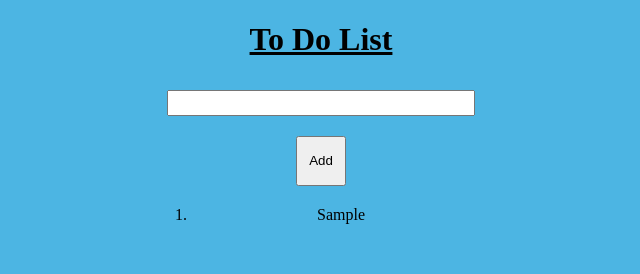
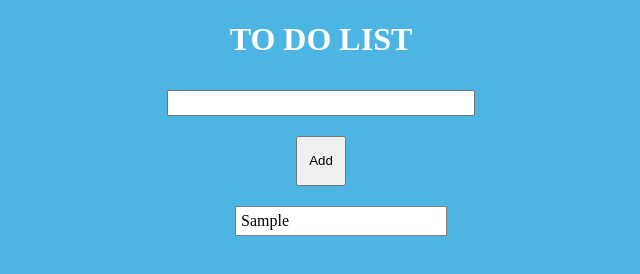
Before and after one commit to jdesbois/ToDoJS, a plain HTML site: page index.html in a window 1280 px wide. Both pictures are taken after typing "Sample" into the empty fields and a click on the button "Add". Shown: the whole page, without its empty margins (319-959 px from the left). Drawn offline with Linux system fonts and the light colour scheme.

Commit message:
added transition - colors

```diff
--- a/index.html
+++ b/index.html
@@ -13,9 +13,9 @@
     <input type="text" id="toDoInput"></input> <br>
     <input type="button" onclick="addToDoItem()" value="Add" id="add"></input>
 
-    <ol id="toDoList">
+    <ul id="toDoList">
 
-    </ol>
+    </ul>
     <script src="script.js"></script>
 </body>
 </html>
--- a/main.css
+++ b/main.css
@@ -6,7 +6,9 @@ body {
 
 /* header decoration */
 h1 {
-    text-decoration: underline;
+    text-transform: uppercase;
+    font-weight: 900;
+    color: white;
 }
 #toDoInput {
     width: 300px;
@@ -19,10 +21,24 @@ h1 {
     margin: 10px auto;
 }
 /* list decoration */
-ol {
-    width: 300px;
+ul {
+    width: 500px;
     margin: 10px auto;
+    list-style: none;
 }
-ol li {
+ul li {
+    text-align: left;
     cursor: pointer;
+    width: 200px;
+    margin: 5px auto;
+    padding: 5px;
+    background-color: white;
+    border: 1px solid grey;
 }
+.done {
+    border: 1px solid green;
+    background-color: green;
+    visibility: hidden;
+    opacity: 0;
+    transition: visibility 0s 1s, opacity 1s linear;
+}
--- a/script.js
+++ b/script.js
@@ -21,5 +21,7 @@ function addToDoItem() {
 };
 //remove selected item
 function finishToDo() {
-    event.target.remove(this);
+    let currentLi = event.target;
+    event.target.setAttribute('class', 'done');
+    setTimeout(function(){currentLi.remove()}, 1000);
 }
```
Also changed, not shown: tick.png (added).
